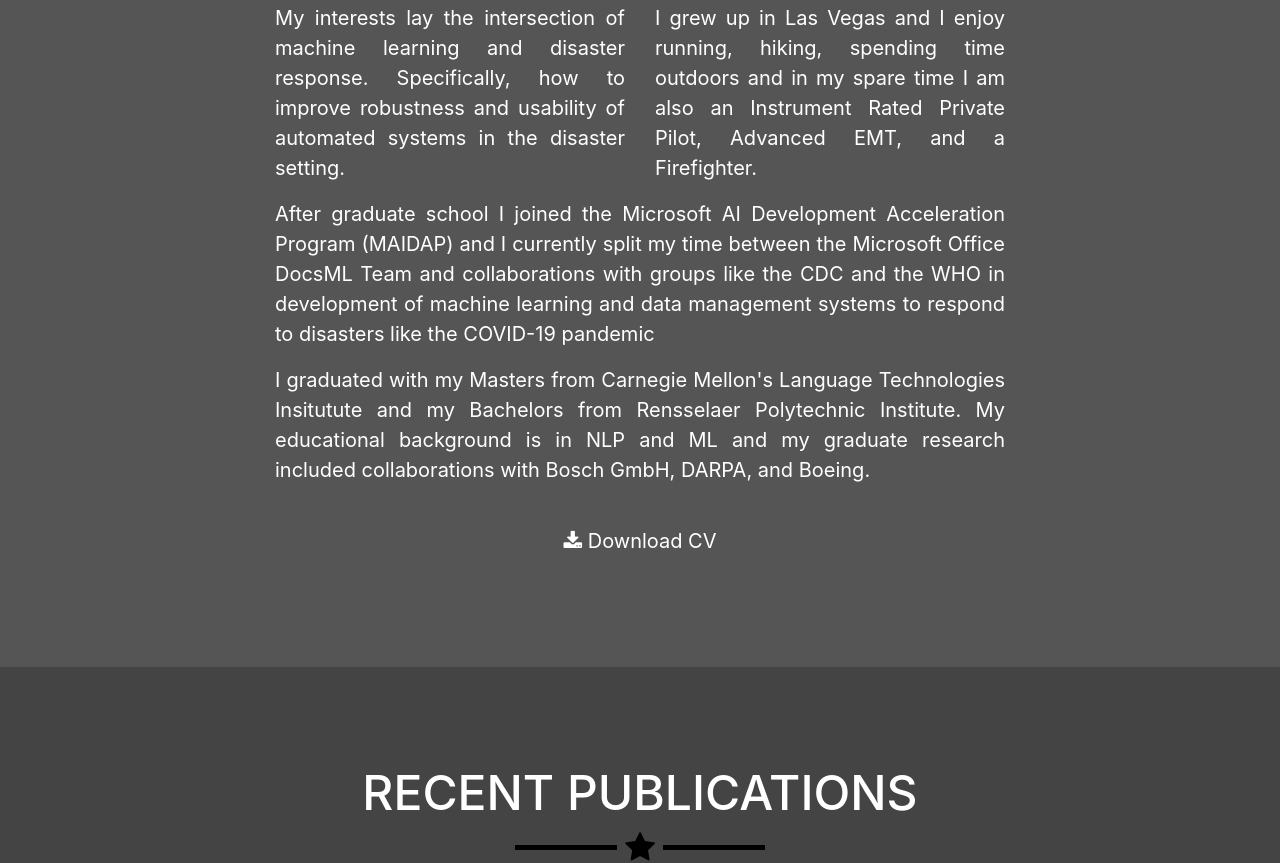
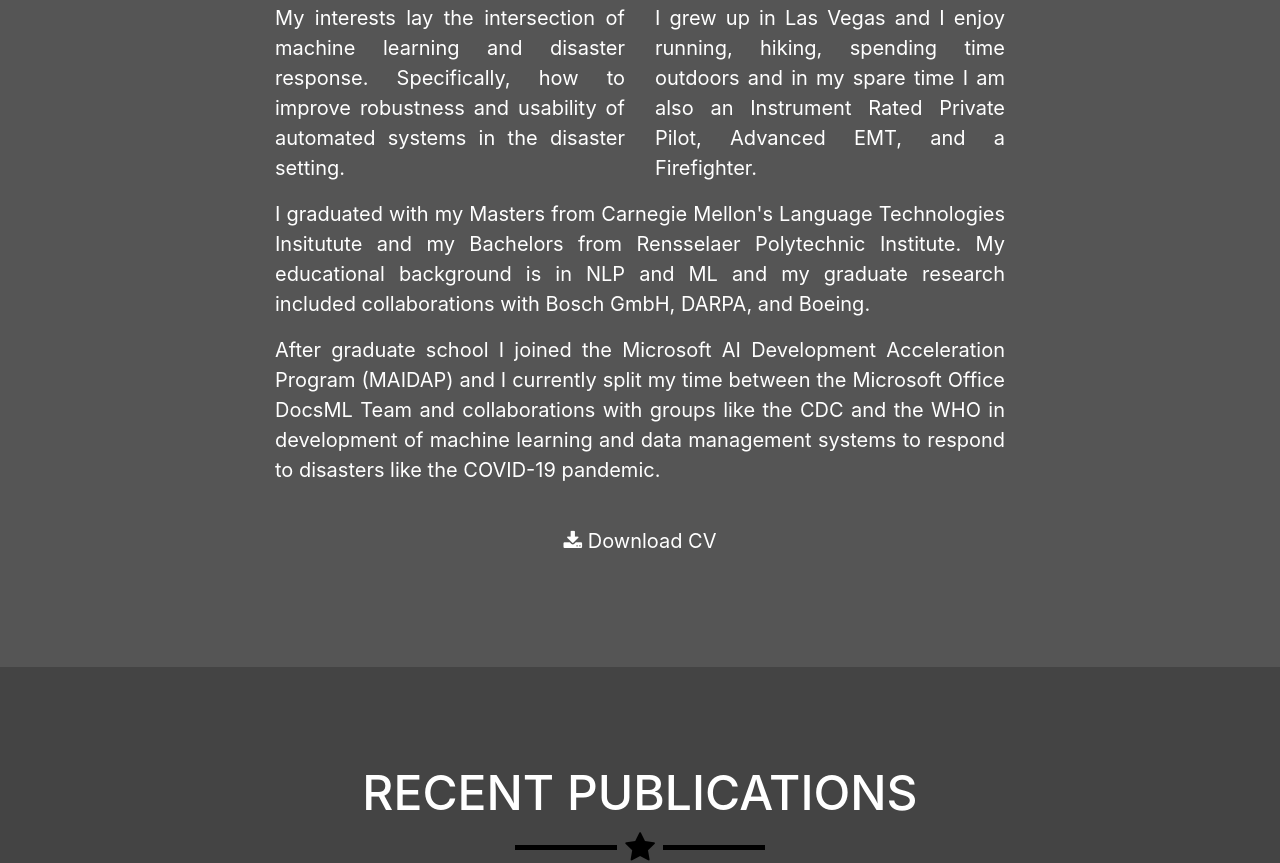
Before and after one commit to TManzini/PersonalWebsite, a website with bundled scripts: page index.html in a window 1280 px wide. Shown: the part 1037-1900 px from the top of the page. Built offline with nearby package versions, Linux system fonts and the light colour scheme; a web font is replaced by a local one.

Commit message:
Paragraph Order Changed

```diff
--- a/index.html
+++ b/index.html
@@ -209,8 +209,8 @@
                     <p align="justify">I grew up in Las Vegas and I enjoy running, hiking, spending time outdoors and in my spare time I am also an Instrument Rated Private Pilot, Advanced EMT, and a Firefighter.</p>
                 </div>
                 <div class="col-lg-8 offset-lg-2 text-center">
-                    <p align="justify">After graduate school I joined the Microsoft AI Development Acceleration Program (MAIDAP) and I currently split my time between the Microsoft Office DocsML Team and collaborations with groups like the CDC and the WHO in development of machine learning and data management systems to respond to disasters like the COVID-19 pandemic</p>
                     <p align="justify">I graduated with my Masters from Carnegie Mellon's Language Technologies Insitutute and my Bachelors from Rensselaer Polytechnic Institute. My educational background is in NLP and ML and my graduate research included collaborations with Bosch GmbH, DARPA, and Boeing.</p>
+                    <p align="justify">After graduate school I joined the Microsoft AI Development Acceleration Program (MAIDAP) and I currently split my time between the Microsoft Office DocsML Team and collaborations with groups like the CDC and the WHO in development of machine learning and data management systems to respond to disasters like the COVID-19 pandemic.</p>
                     <a href="data/Thomas Manzini CV 1-10-2021.pdf" class="btn btn-lg btn-outline">
                         <i class="fa fa-download"></i> Download CV
                     </a>
```
